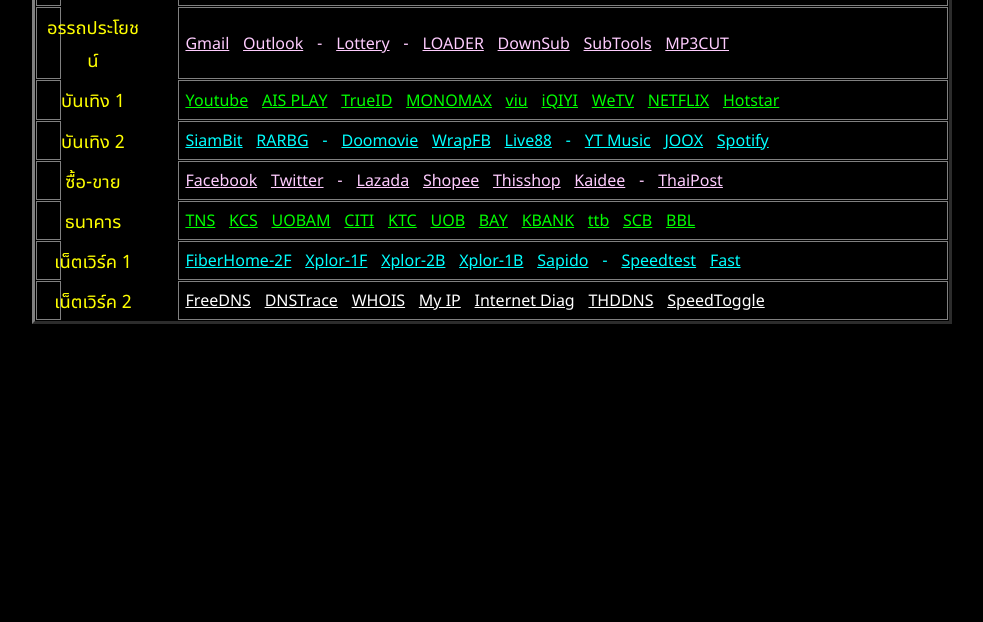
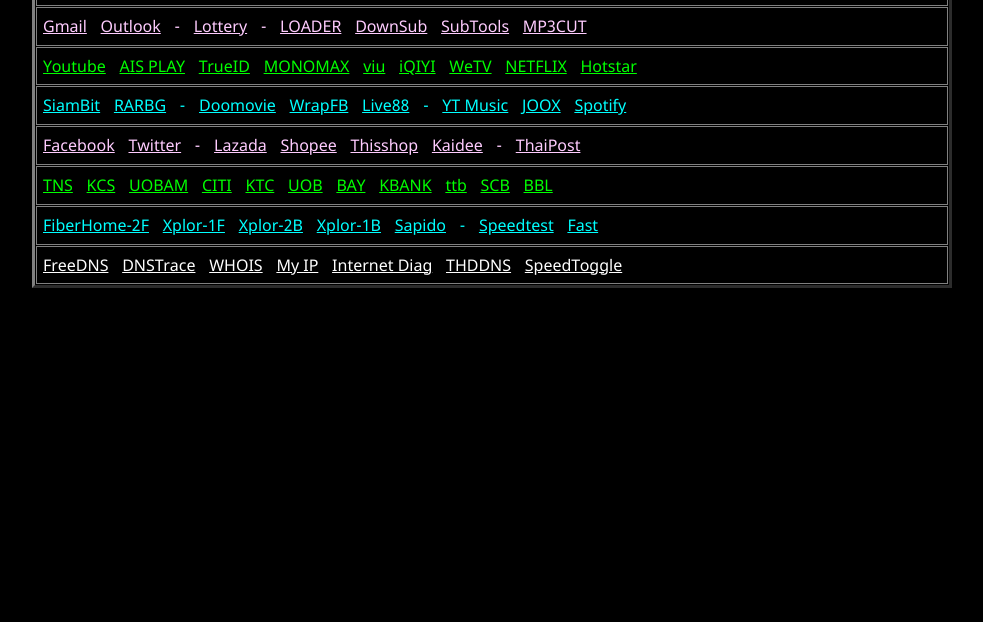
Before and after one commit to krittawitst/magiclink, a plain HTML site: page index.html in a window 1280 px wide. Shown: the part 178-800 px from the top of the page, without its empty margins (148-1131 px from the left). Drawn offline with Linux system fonts and the light colour scheme.

Commit message:
Update index.html

```diff
--- a/index.html
+++ b/index.html
@@ -50,7 +50,7 @@
         width: calc(100% - 80px);
         height: 100%;
         max-width: 350px;
-        margin: 20px 50px 0;
+        margin: 20px 50px -20px;
       }
       table {
         width: calc(100% - 20px);
@@ -59,8 +59,8 @@
       }
       td {
         border: 0.5px solid grey;
-        padding: 2px 6px 6px;
-        line-height: 1.8;
+        padding: 4px 10px;
+        line-height: 1.9;
       }
       td.category {
         display: none;
@@ -105,14 +105,10 @@
       @media (min-width: 768px) {
         img.logo {
           max-width: 450px;
-          margin: 20px 50px -20px;
         }
         td {
-          padding: 2px 6px 2px;
+          padding: 4px 6px;
           line-height: 1.8;
-        }
-        td.category {
-          display: block;
         }
         td.category > div {
           font-size: 1.15rem;
```
